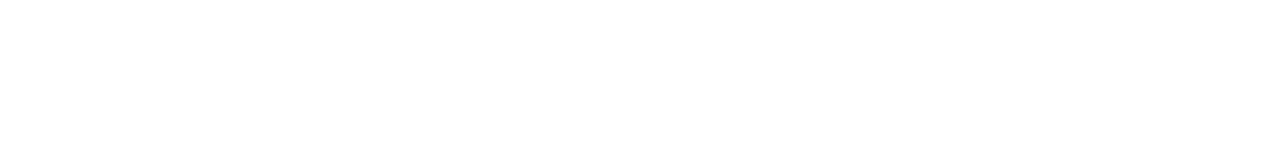
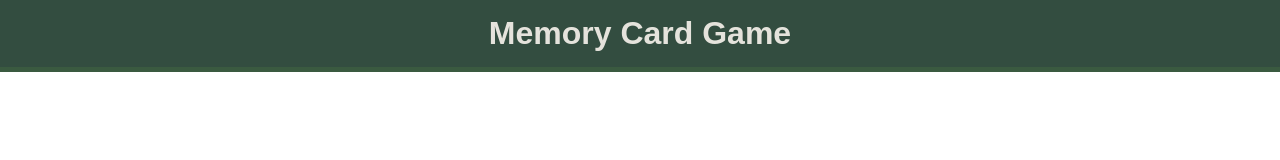
Before and after one commit to faelf/MemoryCardGame, a plain HTML site: page index.html in a window 1280 px wide. Drawn offline with Linux system fonts and the light colour scheme; a web font is replaced by a local one.

Commit message:
Add header

```diff
--- a/assets/css/style.css
+++ b/assets/css/style.css
@@ -15,3 +15,16 @@
   margin: 0;
   padding: 0;
 }
+
+/* Header */
+header {
+  background-color: var(--color1);
+  padding: 15px;
+  border-bottom: 5px solid var(--color2);
+}
+
+header h1 {
+  font-family: var(--FontHeadings);
+  color: var(--color3);
+  text-align: center;
+}
--- a/index.html
+++ b/index.html
@@ -20,5 +20,10 @@
 </head>
 <body>
 
+  <!-- Header -->
+  <header>
+    <h1>Memory Card Game</h1>
+  </header>
+
 </body>
 </html>
```
